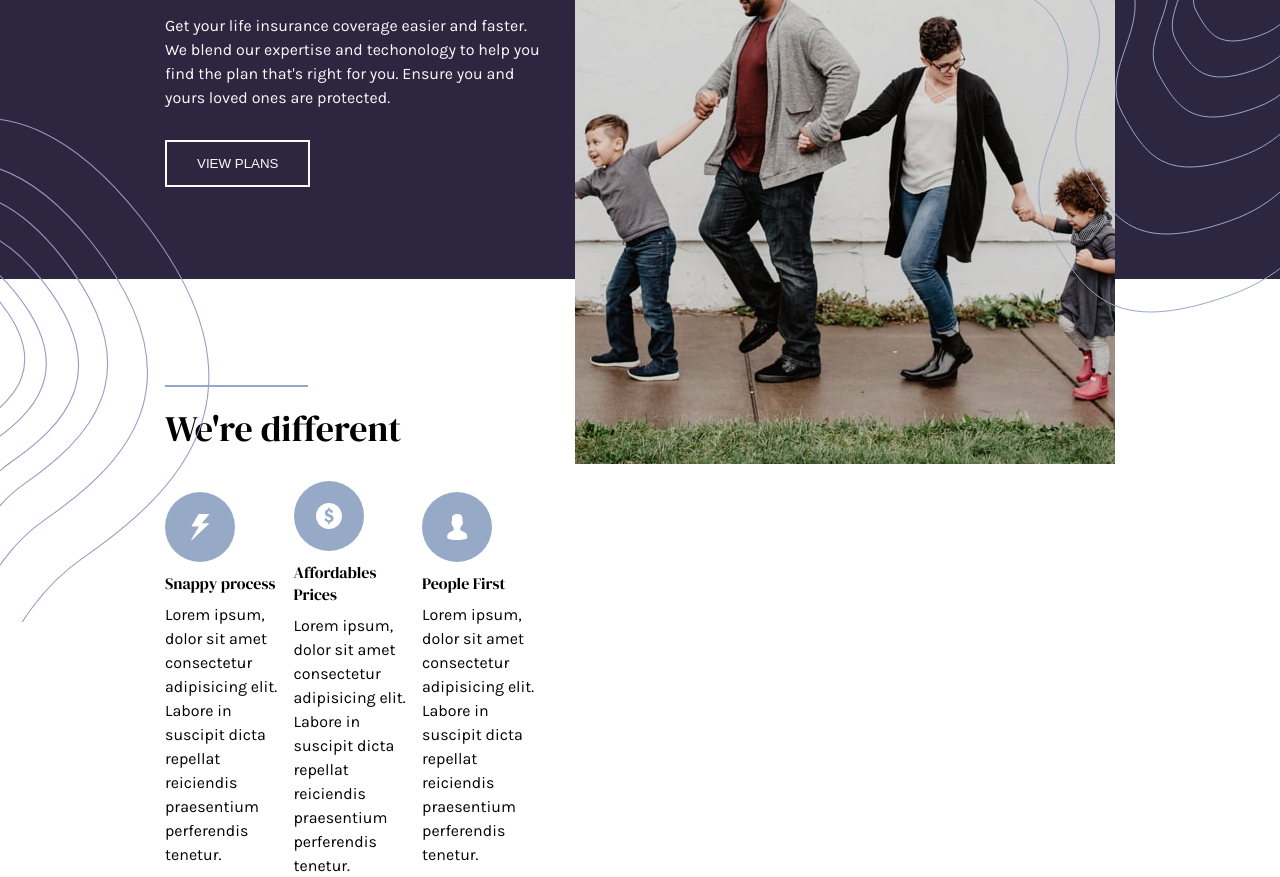
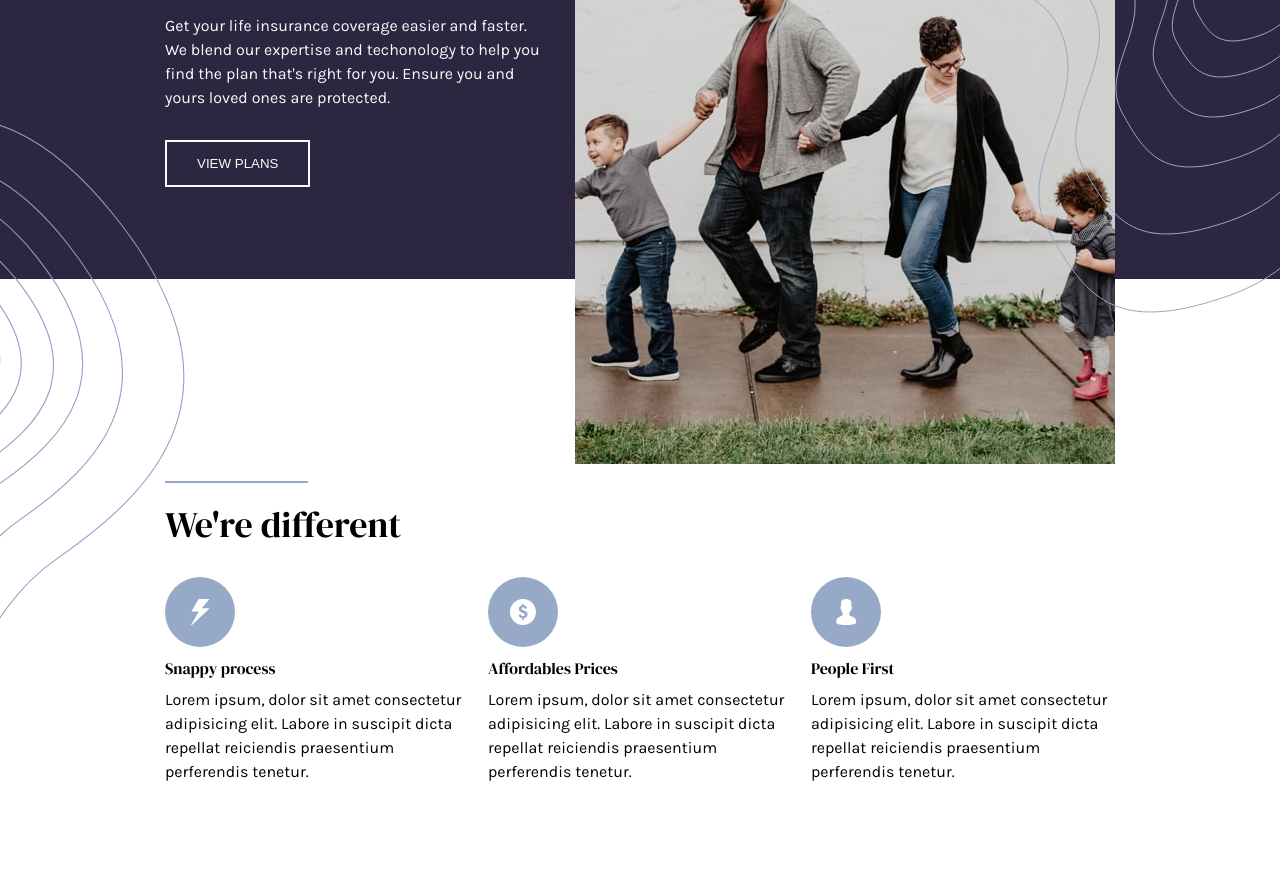
Before and after one commit to truongthanh1303/insure-landing-page, a website built with webpack: page src/index.html in a window 1280 px wide. Shown: the part 376-1253 px from the top of the page. Built offline with nearby package versions, Linux system fonts and the light colour scheme.

Commit message:
update style

```diff
--- a/src/scss/app.scss
+++ b/src/scss/app.scss
@@ -219,7 +219,7 @@ header {
 }
 
 .introduce {
-  margin-top: 6rem !important;
+  margin-top: 12rem !important;
   margin-bottom: 6rem !important;
   text-align: center;
 
@@ -468,7 +468,7 @@ header {
       &::before {
         width: 210px;
         height: 504px;
-        left: -165px;
+        left: -190px;
         top: 204px;
       }
       &::after {
```
Also changed, not shown: dist/css/app.css.
